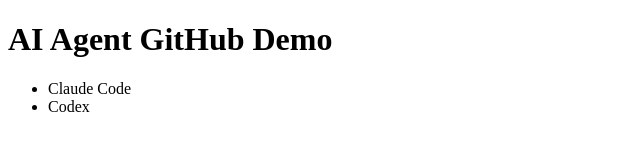
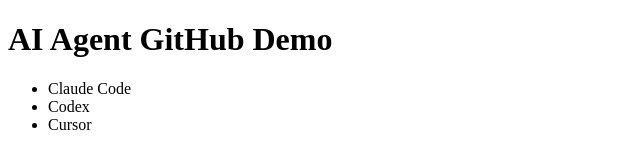
Before and after one commit to steapnn1017/ai-agent-github-demo, a plain HTML site: page index.html in a window 1280 px wide. Shown: the full height of the page, 0-640 px from the left. Drawn offline with Linux system fonts and the light colour scheme.

Commit message:
Přidání položky Cursor do seznamu agentů
Co-authored-by: Cursor <cursoragent@cursor.com>

```diff
--- a/index.html
+++ b/index.html
@@ -6,6 +6,7 @@
   <ul id="agenti">
     <li>Claude Code</li>
     <li>Codex</li>
+    <li>Cursor</li>
   </ul>
 </body>
 </html>
```
